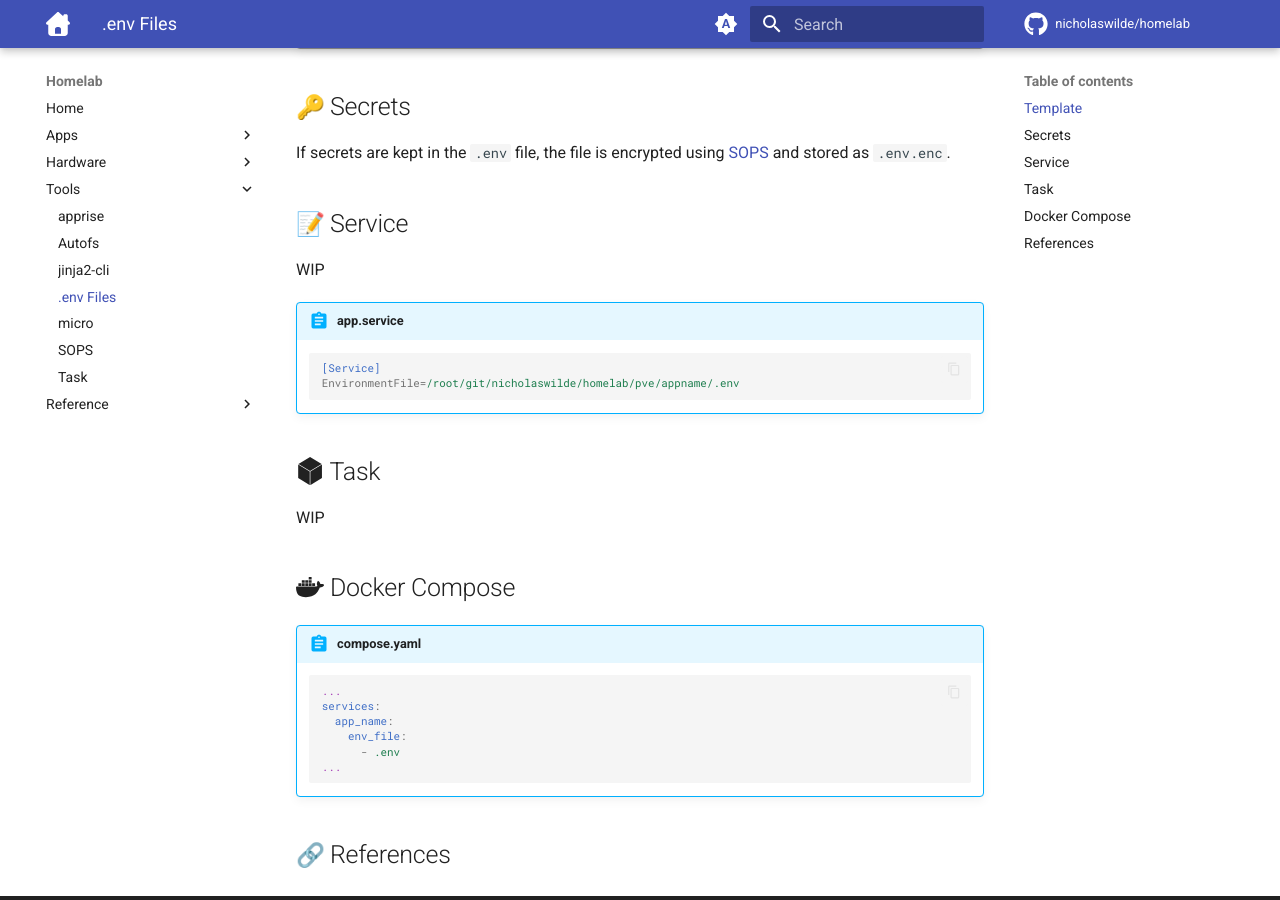
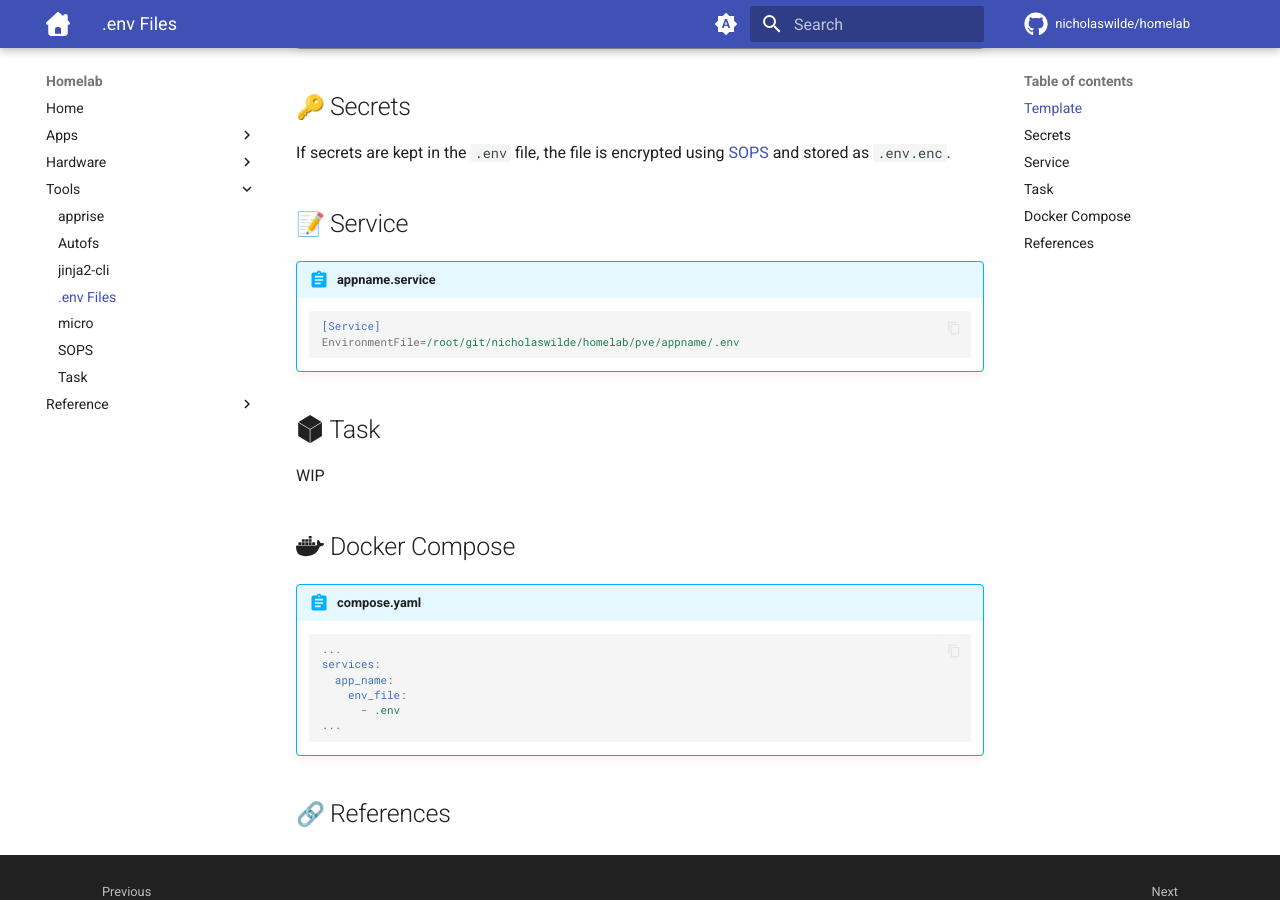
Before and after one commit to nicholaswilde/homelab, an MkDocs documentation site: the page built from docs/tools/env-files.md, in a window 1280 px wide and 900 px high, scrolled down 533 px. Built offline with MkDocs 1.6.1 and Material for MkDocs 9.7.7, drawn with Linux system fonts in a browser that asks for light colours; emoji names are drawn with the system emoji font; comment, search, counter and statistics services are not loaded.

Commit message:
Update env-files.md

````diff
--- a/docs/tools/env-files.md
+++ b/docs/tools/env-files.md
@@ -26,9 +26,7 @@ If secrets are kept in the `.env` file, the file is encrypted using [SOPS][1] an
 
 ## :pencil: Service
 
-WIP
-
-!!! abstract "app.service"
+!!! abstract "appname.service"
 
     ```ini
     [Service]
````
